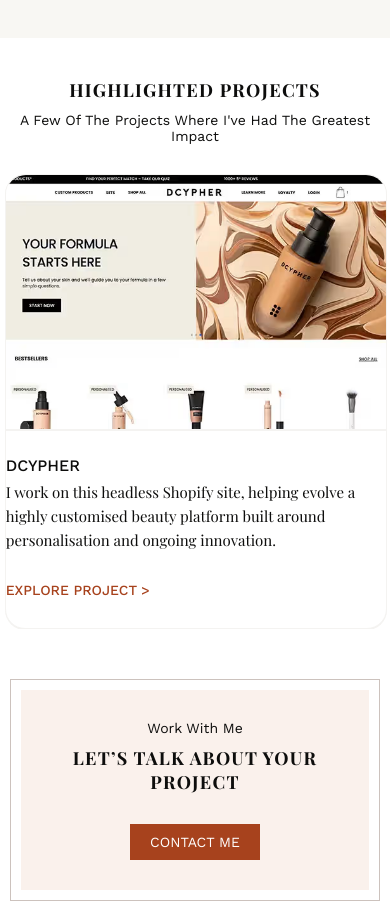
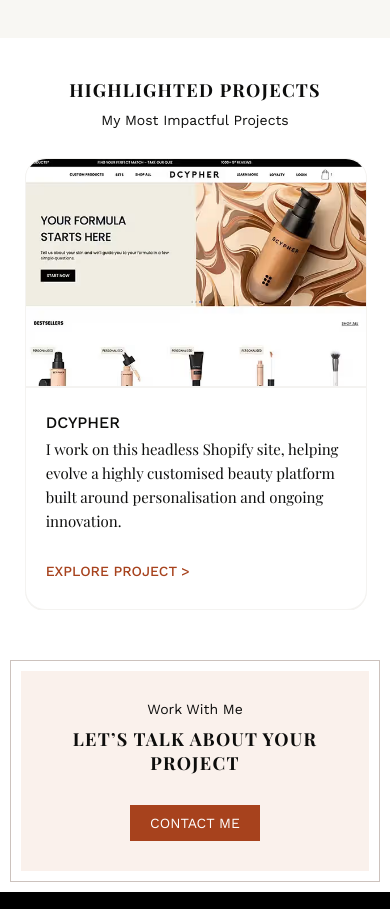
Before and after one commit to lindsayfoley/portfoleyo, a Next.js app: page / in a window 390 px wide. Shown: the part 1351-2260 px from the top of the page. Built offline with nearby package versions, Linux system fonts and the light colour scheme; a web font is replaced by a local one.

Commit message:
editing copy and tweaking padding on mobile

```diff
--- a/src/components/featureTiles/featureTiles.module.css
+++ b/src/components/featureTiles/featureTiles.module.css
@@ -97,14 +97,23 @@
   margin: 0 auto;
 }
 
+.cardTiles .image,
+.cardTiles .description {
+  max-width: 340px;
+}
+
 .cardTiles .image {
   border-bottom: 2px solid var(--pale-grey);
-  max-width: 380px;
 }
 
 .copy {
   padding-top: 15px;
   min-width: 300px;
+}
+
+.cardTiles .copy {
+  padding-left: 20px;
+  padding-right: 20px;
 }
 
 .miniTiles .copy {
@@ -153,10 +162,6 @@
   margin: 0 auto;
 }
 
-.cardTiles .description {
-  max-width: 380px;
-}
-
 .cta {
   display: block;
   font-size: 14px;
@@ -188,6 +193,16 @@
 
   .service:not(:first-of-type) {
     padding-top: 40px;
+  }
+
+  .cardTiles .copy {
+    padding-left: 0;
+    padding-right: 0;
+  }
+
+  .cardTiles .image,
+  .cardTiles .description {
+    max-width: 380px;
   }
 }
 
--- a/src/constants/homepage/content.ts
+++ b/src/constants/homepage/content.ts
@@ -73,7 +73,7 @@ export const HOMEPAGE_CONTENT = {
   },
   featureTilesWork: {
     title: "Highlighted Projects",
-    subtitle: "A few of the projects where I've had the greatest impact",
+    subtitle: "My most impactful projects",
     cta: "Explore project >",
     services: [
       {
```
